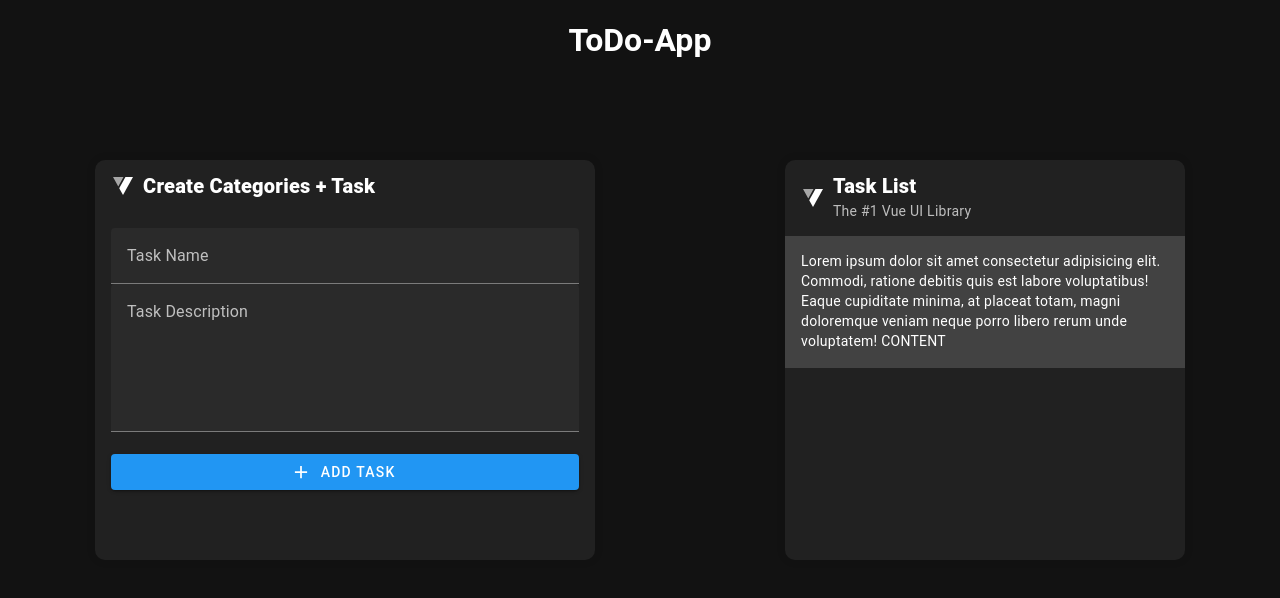
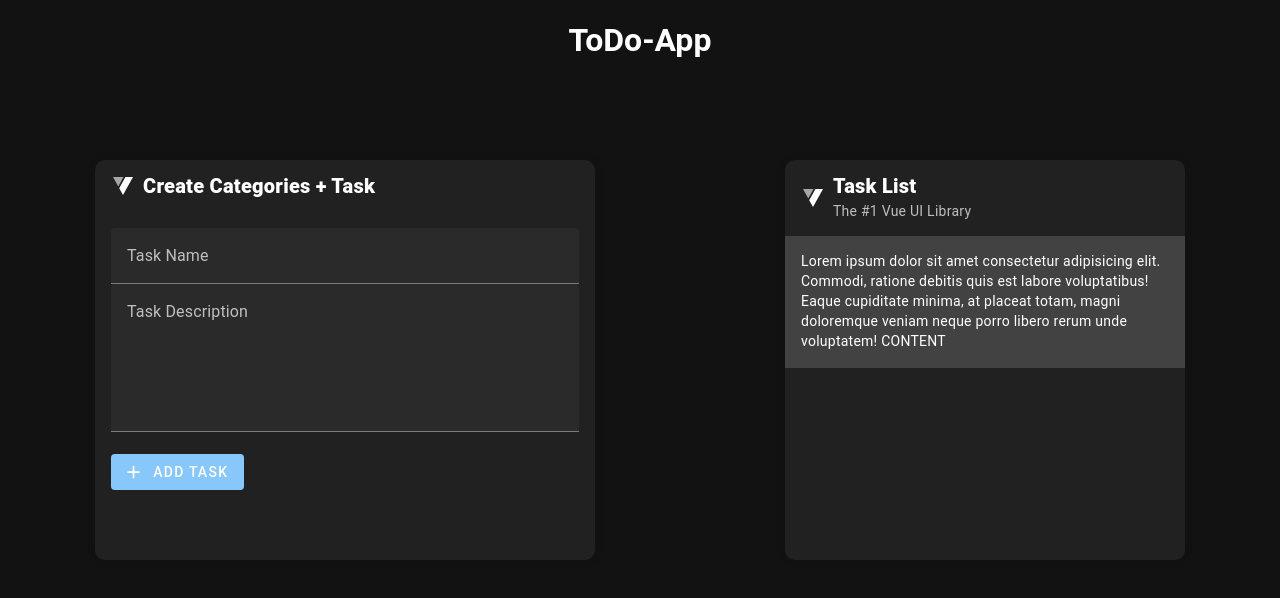
Before and after one commit to dh1542/ToDoApp, a Vue app in the folder ToDoApp-UI/: page / in a window 1280 px wide. Shown: the top 598 px of the page. Built offline with nearby package versions, Linux system fonts and the light colour scheme.

Commit message:
Implemented disabled button + tooltip

```diff
--- a/ToDoApp-UI/src/components/CreateTaskButton.vue
+++ b/ToDoApp-UI/src/components/CreateTaskButton.vue
@@ -1,4 +1,11 @@
 <template>
+  <v-tooltip
+    location="start"
+    :disabled="isTaskCreateable()"
+    text="A Task name is required"
+  >
+    <template v-slot:activator="{ props }">
+      <div v-bind="props" class="d-inline-block">
         <v-btn
           color="primary"
           dark
@@ -6,14 +13,17 @@
           fixed
           bottom
           right
+          :disabled="!isTaskCreateable()"
           @click="() => createTask()"
         >
           <template v-slot:prepend>
             <v-icon color="#ffffff" icon="mdi-plus" size="large"></v-icon>
           </template>
-
           Add Task</v-btn
         >
+      </div>
+    </template>
+  </v-tooltip>
 </template>
 
 <script setup lang="ts">
@@ -32,6 +42,10 @@ const props = defineProps({
     required: true,
   },
 });
+
+function isTaskCreateable(): boolean {
+  return props.taskName.length > 0;
+}
 
 async function createTask(): Promise<string> {
   console.log("Task Name: ", props.taskName);
```
Lines whose indentation alone changed are shown as unchanged.
